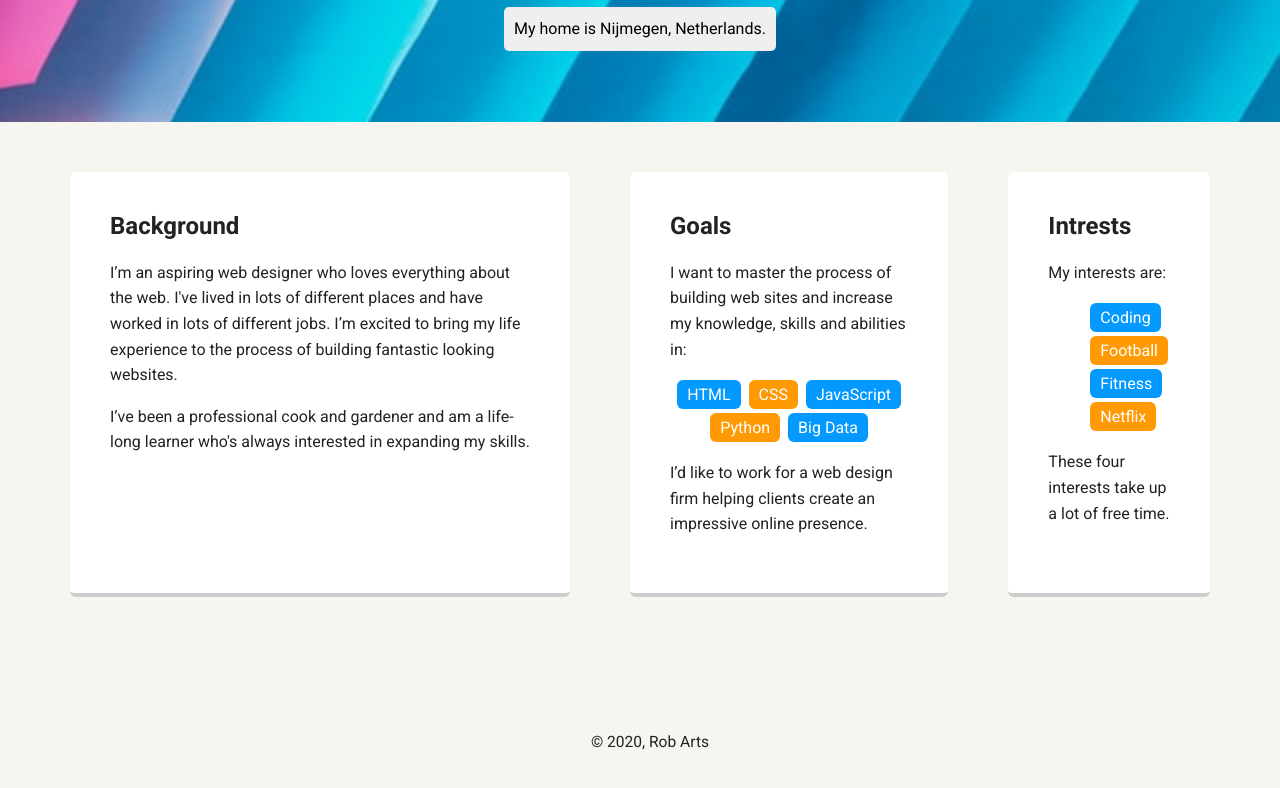
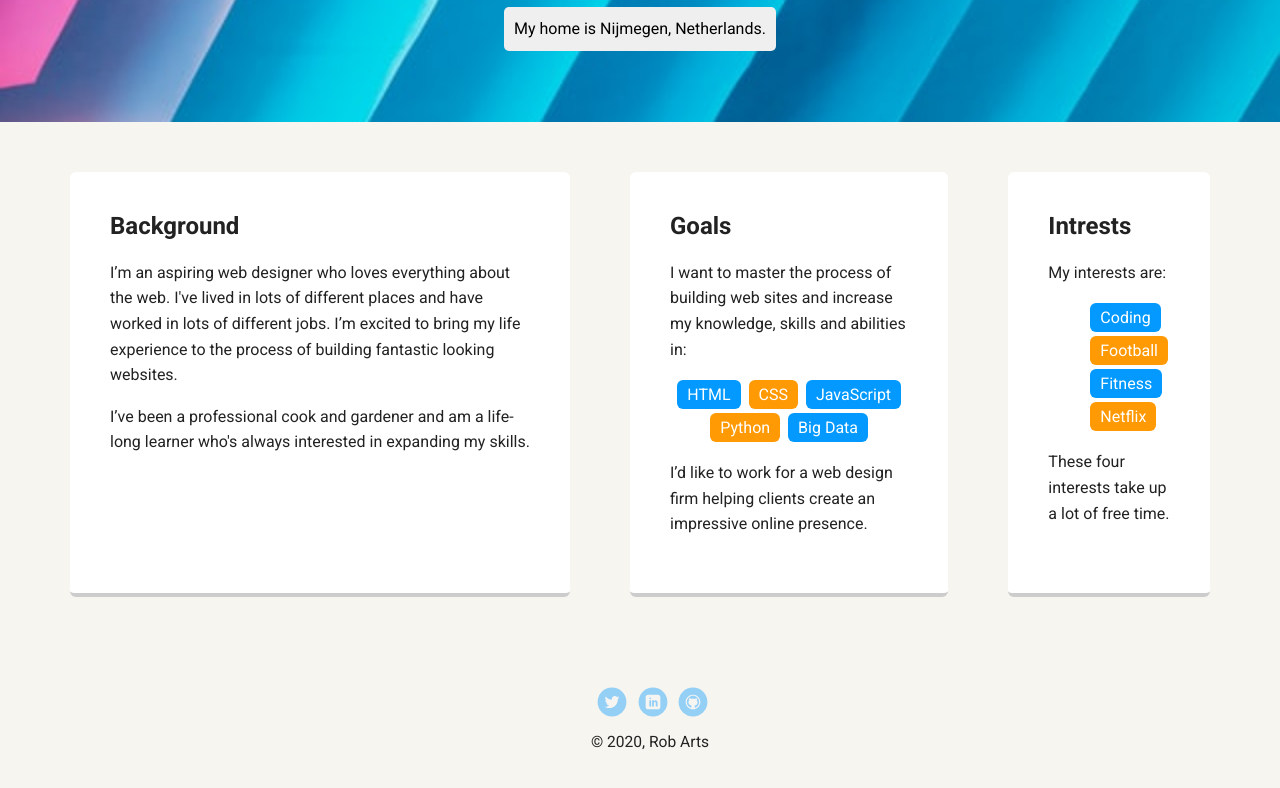
Before and after one commit to robjuh/techdegree-project-1, a plain HTML site: page index.html in a window 1280 px wide. Shown: the part 348-1136 px from the top of the page. Drawn offline with Linux system fonts and the light colour scheme; a web font is replaced by a local one.

Commit message:
Changes links github + icons social media

```diff
--- a/index.html
+++ b/index.html
@@ -59,7 +59,7 @@
       <ul>
         <li><a href="#" class="social twitter">Twitter</a></li>
         <li><a href="#" class="social linkedin">LinkedIn</a></li>
-        <li><a href="#" class="social github">Github</a></li>
+        <li><a href="https://github.com/robjuh" class="social github">Github</a></li>
       </ul>
       <p class="copyright">&copy; 2020, Rob Arts</p>
     </footer>
--- a/styles.css
+++ b/styles.css
@@ -152,13 +152,13 @@ a.social {
   transition: all .5s;
 }
 a.twitter {
-  background-image: url(images/twitter.svg);
+  background-image: url(img/twitter.svg);
 }
 a.linkedin {
-  background-image: url(images/linkedin.svg);
+  background-image: url(img/linkedin.svg);
 }
 a.github {
-  background-image: url(images/github.svg);
+  background-image: url(img/github.svg);
 }
 a.social:hover {
   opacity: 1;
```
Also changed, not shown: intrest.html (+1 -1 lines).
